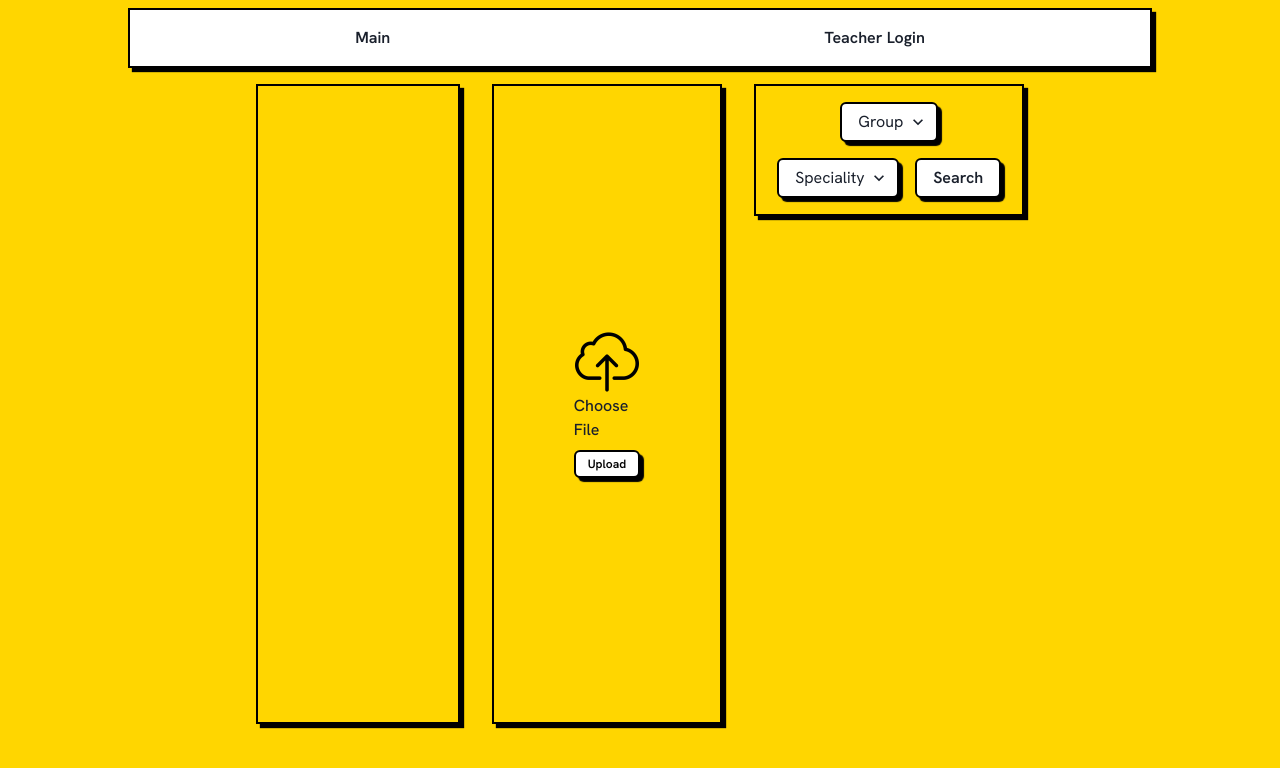
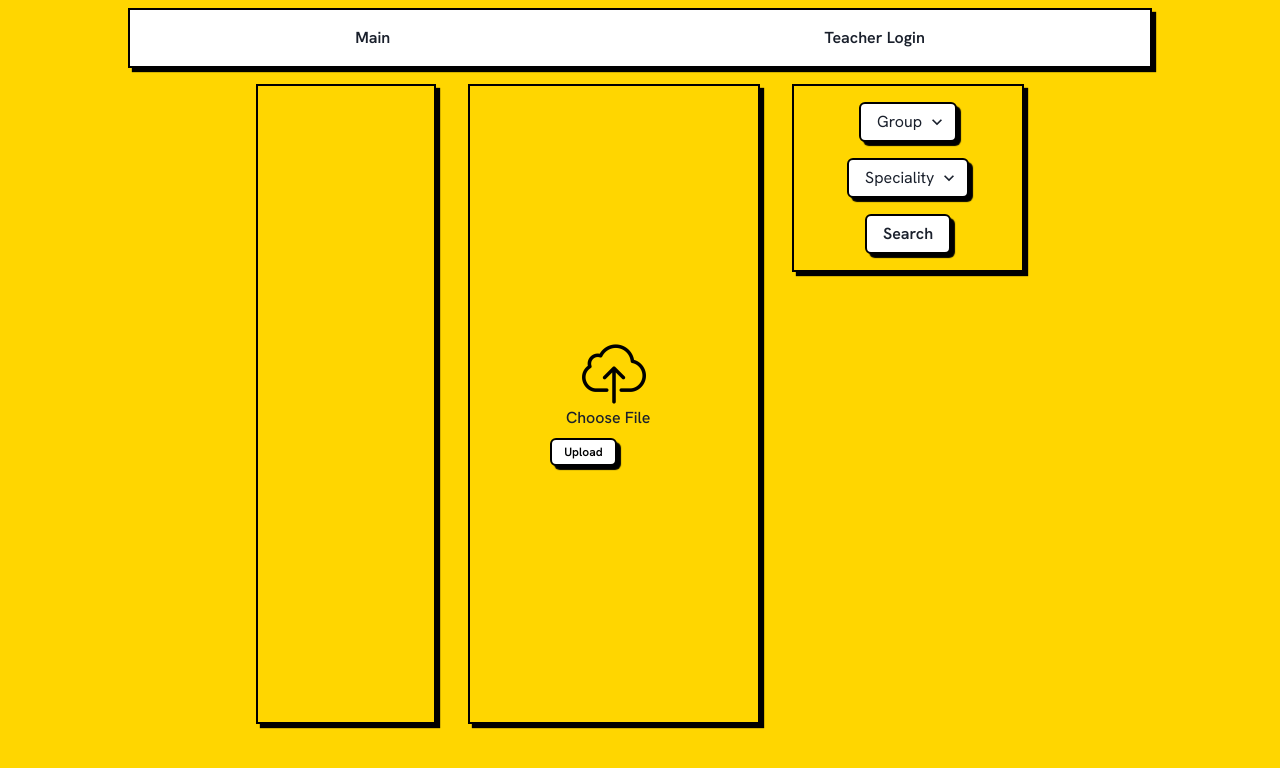
Before and after one commit to Cushz/Quiz_Front, a React (Vite) app in the folder quiz_front/: page /dashboard in a window 1280 px wide. Shown: the top 768 px of the page. Built offline with nearby package versions, Linux system fonts and the light colour scheme.

Commit message:
text overflow fixed

```diff
--- a/quiz_front/src/components/QuestionManagement.jsx
+++ b/quiz_front/src/components/QuestionManagement.jsx
@@ -24,11 +24,7 @@ import {
   ModalFooter,
   ModalBody,
   ModalCloseButton,
-  Menu,
-  MenuButton,
-  MenuList,
   Select,
-  MenuItem,
 } from "@chakra-ui/react";
 import { CloseIcon } from "@chakra-ui/icons";
 import Navbar from "./Navbar";
@@ -149,7 +145,7 @@ export default function QuestionManagement() {
                     justifyContent={"space-between"}
                     p={"0.4em"}
                   >
-                    <Box>{e}</Box>
+                    <Box wordBreak={"break-word"}>{e}</Box>
                     <Box>
                       <CloseIcon
                         onClick={() => {
@@ -205,12 +201,13 @@ export default function QuestionManagement() {
                 flexDirection={"column"}
                 justifyContent={"center"}
                 alignItems={"center"}
+                width={"8em"}
               >
                 <Box onClick={() => document.getElementById("upload").click()}>
                   <Image src={file_upload} w={"4em"} cursor="pointer" />
                 </Box>
                 <Box>
-                  <FormLabel htmlFor={"upload"}>
+                  <FormLabel wordBreak={"break-word"} htmlFor={"upload"}>
                     {file ? file.name : "Choose File"}
                   </FormLabel>
                 </Box>
```
